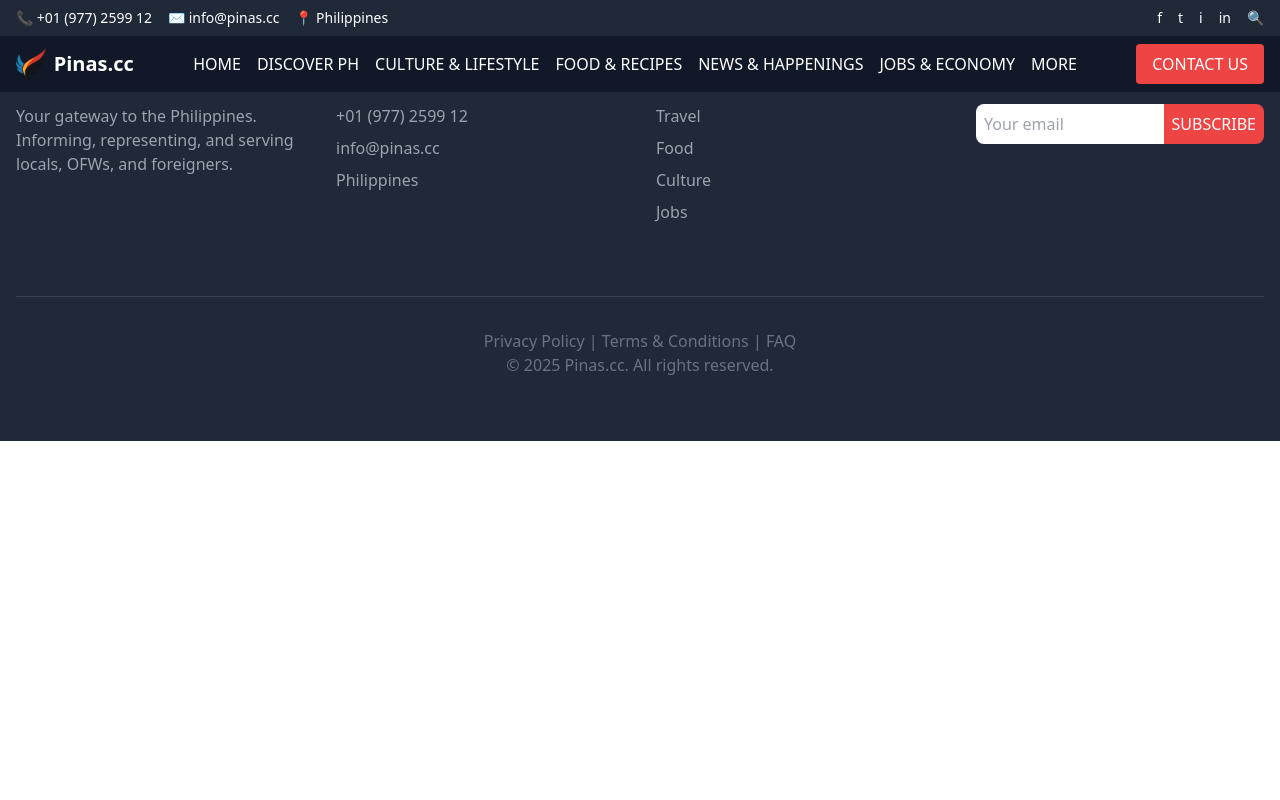
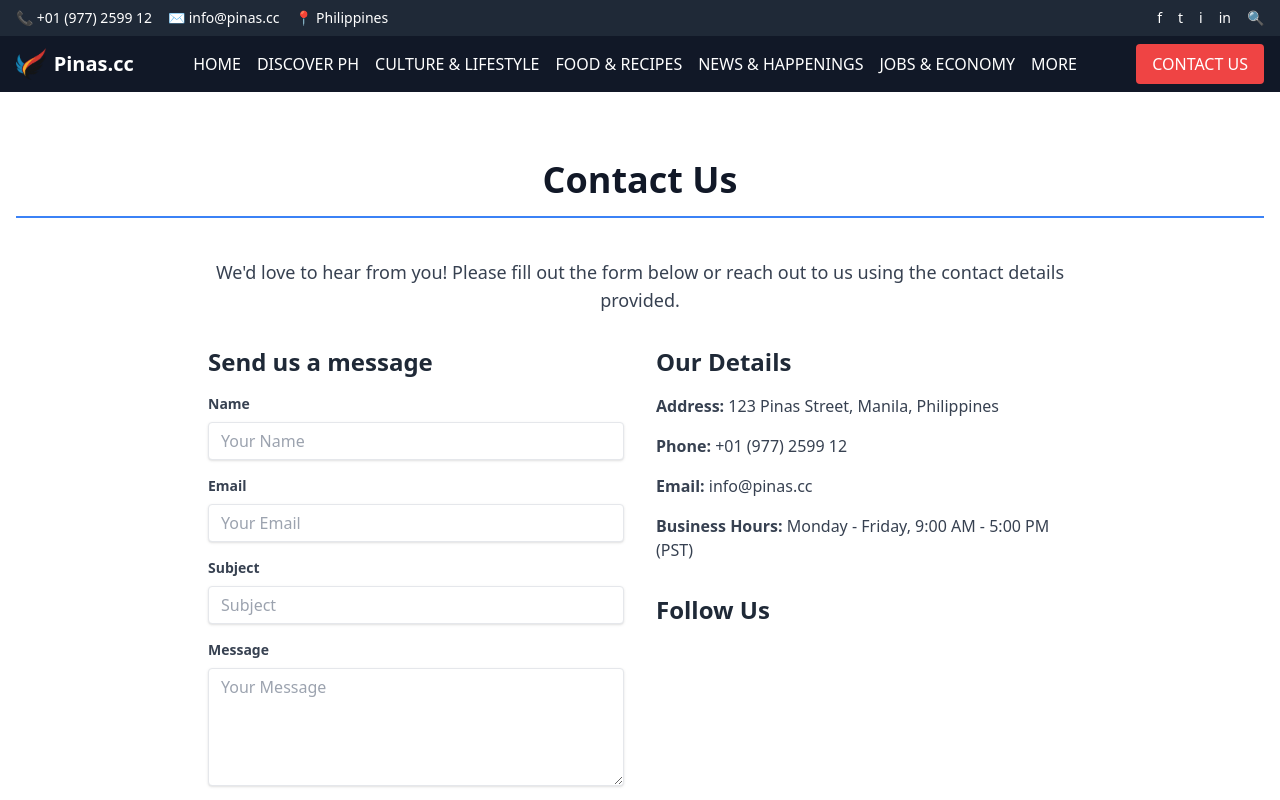
Before and after one commit to chesteralan/pinascc-react-firebase, a React (Vite) app: page /contact-us in a window 1280 px wide. Shown: the top 800 px of the page. Built offline with nearby package versions, Linux system fonts and the light colour scheme.

Commit message:
feat: contact us page added

```diff
--- a/src/App.tsx
+++ b/src/App.tsx
@@ -64,6 +64,7 @@ import HistoryIn60SecondsPage from "./pages/VideoAndVisualsHub/HistoryIn60Second
 import HowToBeFilipinoSeriesPage from "./pages/VideoAndVisualsHub/HowToBeFilipinoSeriesPage";
 import ProvinceClipsPage from "./pages/VideoAndVisualsHub/ProvinceClipsPage";
 import SocialAndCommunityPage from "./pages/SocialAndCommunityPage";
+import ContactUsPage from "./pages/ContactUsPage";
 import Footer from "./components/Footer";
 
 const App: React.FC = () => {
@@ -319,6 +320,10 @@ const App: React.FC = () => {
           element={<TermsAndConditionsPage darkMode={darkMode} />}
         />
         <Route path="/faq" element={<FAQPage darkMode={darkMode} />} />
+        <Route
+          path="/contact-us"
+          element={<ContactUsPage darkMode={darkMode} />}
+        />
       </Routes>
       <Footer />
     </Router>
--- a/src/components/Header/Header.tsx
+++ b/src/components/Header/Header.tsx
@@ -149,9 +149,12 @@ const Header: React.FC<HeaderProps> = ({ darkMode }) => {
             </div>
           </div>
         </nav>
-        <button className="hidden md:block bg-red-500 text-white px-4 py-2 rounded">
+        <Link
+          to="/contact-us"
+          className="hidden md:block bg-red-500 text-white px-4 py-2 rounded"
+        >
           CONTACT US
-        </button>
+        </Link>
         <button className="md:hidden">
           <svg
             className="w-6 h-6"
--- /dev/null
+++ b/src/pages/ContactUsPage.tsx
@@ -0,0 +1,154 @@
+import React from "react";
+import Header from "../components/Header";
+import Newsletter from "../components/Newsletter";
+
+const ContactUsPage: React.FC<{ darkMode: boolean }> = ({ darkMode }) => {
+  return (
+    <>
+      <Header darkMode={darkMode} />
+      <div className="container mx-auto px-4 py-12 pt-32 bg-white shadow-lg rounded-lg my-8">
+        <h1 className="text-4xl font-extrabold text-center text-gray-900 mb-10 border-b-2 border-blue-500 pb-4">
+          Contact Us
+        </h1>
+        <div className="max-w-4xl mx-auto px-4">
+          <p className="text-lg text-gray-700 mb-8 text-center">
+            We'd love to hear from you! Please fill out the form below or reach
+            out to us using the contact details provided.
+          </p>
+
+          <div className="grid grid-cols-1 md:grid-cols-2 gap-8">
+            {/* Contact Form */}
+            <div>
+              <h2 className="text-2xl font-bold text-gray-800 mb-4">
+                Send us a message
+              </h2>
+              <form className="space-y-4">
+                <div>
+                  <label
+                    htmlFor="name"
+                    className="block text-gray-700 text-sm font-bold mb-2"
+                  >
+                    Name
+                  </label>
+                  <input
+                    type="text"
+                    id="name"
+                    name="name"
+                    className="shadow appearance-none border rounded w-full py-2 px-3 text-gray-700 leading-tight focus:outline-none focus:shadow-outline"
+                    placeholder="Your Name"
+                  />
+                </div>
+                <div>
+                  <label
+                    htmlFor="email"
+                    className="block text-gray-700 text-sm font-bold mb-2"
+                  >
+                    Email
+                  </label>
+                  <input
+                    type="email"
+                    id="email"
+                    name="email"
+                    className="shadow appearance-none border rounded w-full py-2 px-3 text-gray-700 leading-tight focus:outline-none focus:shadow-outline"
+                    placeholder="Your Email"
+                  />
+                </div>
+                <div>
+                  <label
+                    htmlFor="subject"
+                    className="block text-gray-700 text-sm font-bold mb-2"
+                  >
+                    Subject
+                  </label>
+                  <input
+                    type="text"
+                    id="subject"
+                    name="subject"
+                    className="shadow appearance-none border rounded w-full py-2 px-3 text-gray-700 leading-tight focus:outline-none focus:shadow-outline"
+                    placeholder="Subject"
+                  />
+                </div>
+                <div>
+                  <label
+                    htmlFor="message"
+                    className="block text-gray-700 text-sm font-bold mb-2"
+                  >
+                    Message
+                  </label>
+                  <textarea
+                    id="message"
+                    name="message"
+                    rows={5}
+                    className="shadow appearance-none border rounded w-full py-2 px-3 text-gray-700 leading-tight focus:outline-none focus:shadow-outline"
+                    placeholder="Your Message"
+                  ></textarea>
+                </div>
+                <button
+                  type="submit"
+                  className="bg-blue-500 hover:bg-blue-700 text-white font-bold py-2 px-4 rounded focus:outline-none focus:shadow-outline"
+                >
+                  Send Message
+                </button>
+              </form>
+            </div>
+
+            {/* Contact Information */}
+            <div>
+              <h2 className="text-2xl font-bold text-gray-800 mb-4">
+                Our Details
+              </h2>
+              <div className="space-y-4 text-gray-700">
+                <p>
+                  <strong>Address:</strong> 123 Pinas Street, Manila,
+                  Philippines
+                </p>
+                <p>
+                  <strong>Phone:</strong> +01 (977) 2599 12
+                </p>
+                <p>
+                  <strong>Email:</strong> info@pinas.cc
+                </p>
+                <p>
+                  <strong>Business Hours:</strong> Monday - Friday, 9:00 AM -
+                  5:00 PM (PST)
+                </p>
+              </div>
+              <h2 className="text-2xl font-bold text-gray-800 mb-4 mt-8">
+                Follow Us
+              </h2>
+              <div className="flex space-x-4">
+                <a
+                  href="#"
+                  className="text-blue-600 hover:text-blue-800 text-2xl"
+                >
+                  <i className="fab fa-facebook"></i>
+                </a>
+                <a
+                  href="#"
+                  className="text-blue-400 hover:text-blue-600 text-2xl"
+                >
+                  <i className="fab fa-twitter"></i>
+                </a>
+                <a
+                  href="#"
+                  className="text-pink-500 hover:text-pink-700 text-2xl"
+                >
+                  <i className="fab fa-instagram"></i>
+                </a>
+                <a
+                  href="#"
+                  className="text-blue-700 hover:text-blue-900 text-2xl"
+                >
+                  <i className="fab fa-linkedin"></i>
+                </a>
+              </div>
+            </div>
+          </div>
+        </div>
+      </div>
+      <Newsletter />
+    </>
+  );
+};
+
+export default ContactUsPage;
```
